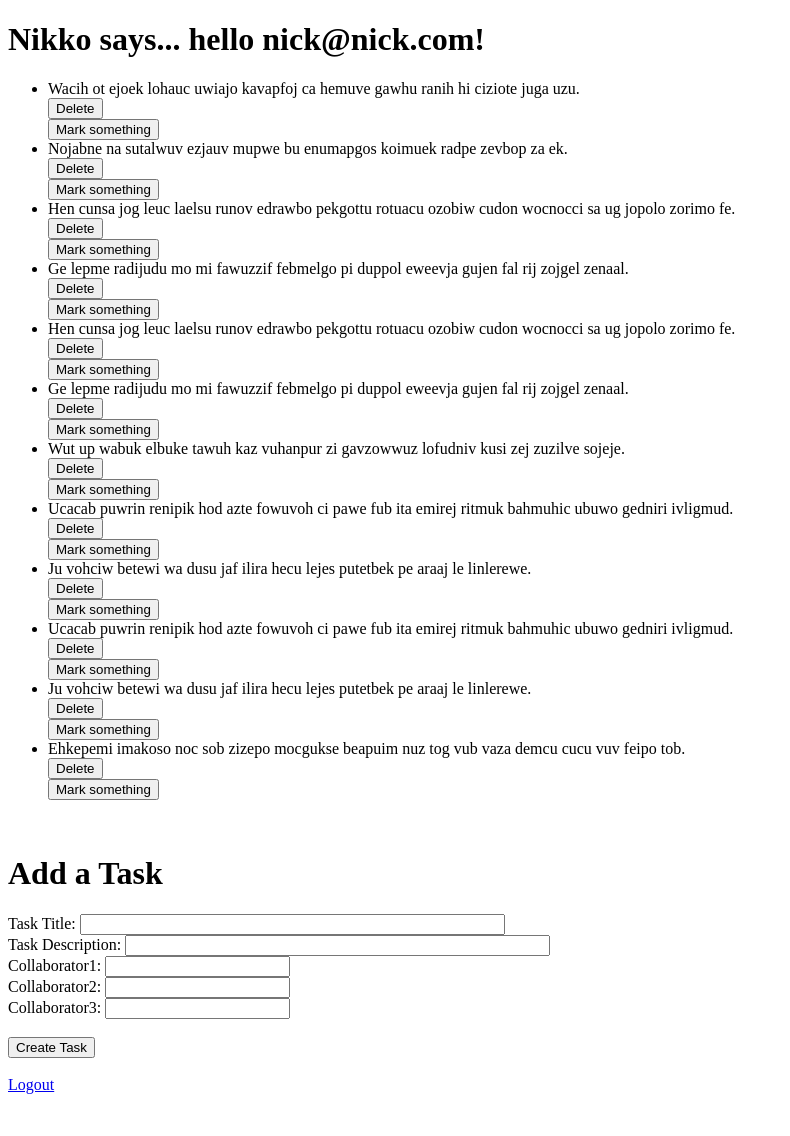
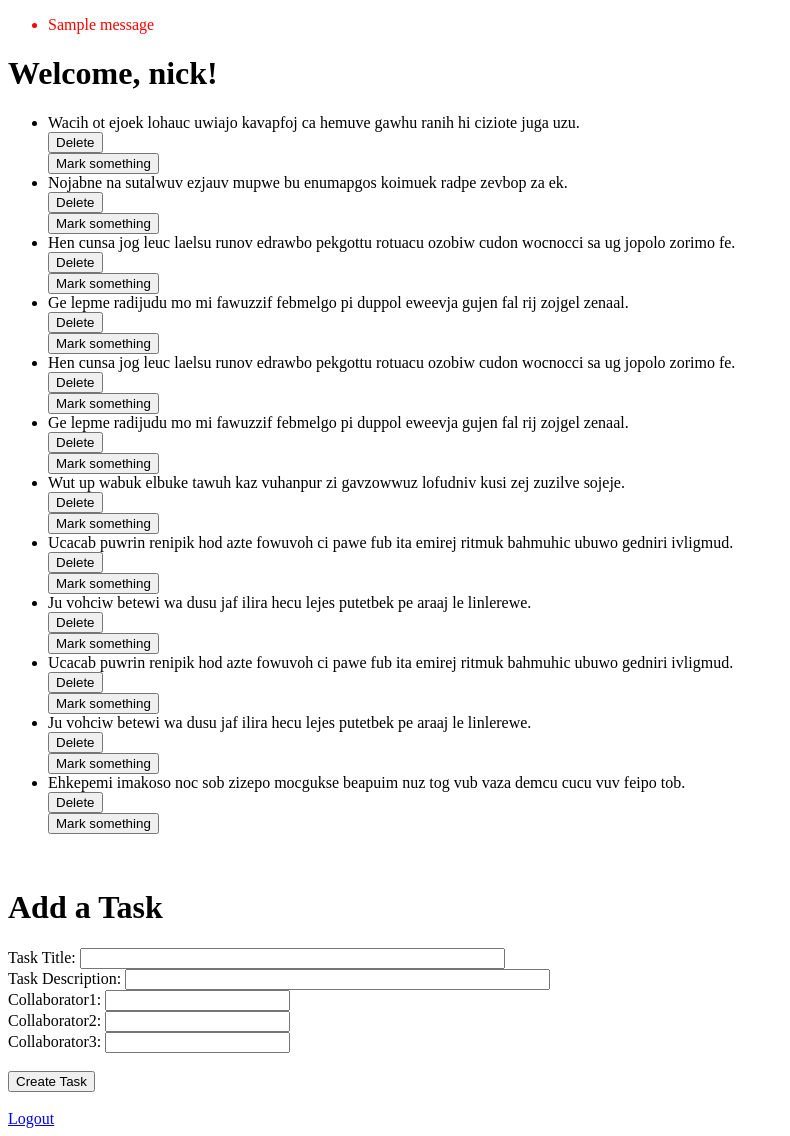
Before and after one commit to nlovejoy/ToDo_app-django, a Django app: page /social_todo/ in a window 1280 px wide. Shown: the whole page, without its empty margins (0-790 px from the left). Before the commit the page ends 1094 px from the top, so only its background shows below. Run offline with Django 3.2, Linux system fonts and the light colour scheme; a user stored in the database is signed in; data comes from the database, SQL or seed files in the repository; both versions use the stored data as it was after the commit; one stand-in notice (Sample message) is shown; parts of the project's set-up code (start-up, migrations or seed data) failed here and were passed over.

Commit message:
most tests passing, issue with logout

```diff
--- a/social_todo/models.py
+++ b/social_todo/models.py
@@ -22,3 +22,5 @@ class Task(models.Model):
 #
 #     def __str__(self):
 #             return self.email
+
+# note, you could use MultiEmailField for the collaborators
--- a/social_todo/templates/social_todo/index.html
+++ b/social_todo/templates/social_todo/index.html
@@ -7,9 +7,28 @@
 
     <body>
 
+    {% if errors %}
+      <div style="color:red" class="validation-error">
+        <ul>
+            {% for error in errors %}
+            <li>{{ error }}errors</li>
+            {% endfor %}
+        </ul>
+      </div>
+    {% endif %}
+
+    {% if messages %}
+    <div style="color:red" class="validation-error">
+        <ul class="messages">
+            {% for message in messages %}
+            <li{% if message.tags %} class="{{ message.tags }}"{% endif %}>{{ message }}</li>
+            {% endfor %}
+        </ul>
+    </div>
+    {% endif %}
 
     {% if user.is_authenticated %}
-      <h1>Nikko says... hello {{ user.username }}!</h1>
+      <h1>Welcome, {{ user.first_name }}!</h1>
       {% include "social_todo/task_list.html" %}
       <br>
       {% include "social_todo/add_task.html" %}
@@ -22,7 +41,8 @@
 
     {% if user.is_authenticated %}
       <br>
-      <a href="/user/logout">Logout</a><br />
+      <a href="/user/logout" class="logout">Logout</a>
+      <br>
       {% else %}
 
     {% endif %}
--- a/social_todo/templates/social_todo/registration_form.html
+++ b/social_todo/templates/social_todo/registration_form.html
@@ -1,12 +1,14 @@
 <!DOCTYPE html>
 <h2>Registration Form</h2>
-<form id="login_form" method="post" action="/user/register">
+<form id="login_form" method="post" action="/user/register" enctype="multipart/form-data">
   {% csrf_token %}
   First and Last name: <input name="fl_name" type="text" value="" size="50" />
   <br />
-  Email: <input name="username" type="email" value="" size="50" />
+  Email: <input name="email" type="email" value="" size="50" />
   <br />
   Password: <input name="password" type="password" value="" size="50" />
+  <br />
+  Password: <input name="password_confirmation" type="password" value="" size="50" />
   <br />
 
   {{ form }}
--- a/social_todo/templates/social_todo/task_list.html
+++ b/social_todo/templates/social_todo/task_list.html
@@ -10,8 +10,7 @@
       </form>
       <form action="/task/complete/{{task.id}}" method="post">
           {% csrf_token %}
-          <button class="toggle-task">Mark something</button>
-
+          <button class="complete-task">Mark something</button>
       </form>
       {% endfor %}
   </ul>
--- a/social_todo/views.py
+++ b/social_todo/views.py
@@ -7,6 +7,7 @@ from social_todo.models import Task, User#, Users2 ,UserProfile
 from django.contrib.auth.forms import UserCreationForm
 from django.core.context_processors import csrf
 from django.contrib import auth
+from django.contrib import messages
 
 
 def index(request):
@@ -44,7 +45,7 @@ def add_task(request):
         if form.is_valid(): # Have we been provided with a valid form?
             form.save(commit=True) # Save the new task to the database.
             print ('task saved')
-            return HttpResponseRedirect('/social_todo/')
+            return HttpResponseRedirect('/')
         else:
             print ('form errors')
             print (form.errors)
@@ -54,12 +55,26 @@ def add_task(request):
 
     # Bad form (or form details), no form supplied...
     # Render the form with error messages (if any).
-    return render_to_response('social_todo/add_task.html', {'form': form}, context)
+    return render_to_response('social_todo/index.html', {'form': form}, context)
 
 def register_user(request):
     context = RequestContext(request)
+
     if request.method == 'POST':
-        form = MyRegistrationForm(request.POST)     # create form populated with data
+        request.POST['username'] = request.POST['email']
+        request.POST['first_name'] = request.POST['fl_name']
+        form = MyRegistrationForm(request.POST)
+
+        if len(request.POST['email']) < 1 or len(request.POST['email']) > 50:
+            messages.error(request,'Invalid email address')
+            return HttpResponseRedirect('/')
+        if len(request.POST['fl_name']) < 1 or len(request.POST['fl_name']) > 50:
+            messages.error(request,'Invalid email address')
+            return HttpResponseRedirect('/')
+        if len(request.POST['password']) < 1 or len(request.POST['password']) > 50:
+            messages.error(request,'Invalid password')
+            return HttpResponseRedirect('/')
+
         if form.is_valid():
             user = form.save()
             user.set_password(user.password)
@@ -69,14 +84,18 @@ def register_user(request):
                                     )
             auth_login(request, user)
             print ("user registered")
-            return HttpResponseRedirect('/social_todo/')
+            return HttpResponseRedirect('/')
+        else:
+             messages.error(request, 'Account with this email already exists!')
+             return HttpResponseRedirect('/')
+
     else:#if not a POST request, then send back the blank form
         form = MyRegistrationForm()
     token = {}
     token.update(csrf(request))
     token['form'] = form
 
-    return render_to_response('social_todo/register_user.html', token)
+    return render_to_response('social_todo/index.html', token)
 
 def login(request):
     context = RequestContext(request)
@@ -91,12 +110,13 @@ def login(request):
             if user.is_active:
                 auth_login(request, user)
                 print ('user is active')
-                return HttpResponseRedirect('social_todo/')
+                return HttpResponseRedirect('/')
             else:
                 # error = 'Account disabled.'
                 print ('Account disabled.')
                 # return errorHandler(error)
         else:
+            messages.error(request, 'Invalid email address')
             print ('user is = None')
     else:
         # error = 'Invalid details entered.'
@@ -104,13 +124,11 @@ def login(request):
         print ('invalid details')
     return render_to_response('social_todo/index.html', {}, context)
 
-
 def user_logout(request):
     # Since we know the user is logged in, we can now just log them out.
     logout(request)
-
     # Take the user back to the homepage.
-    return HttpResponseRedirect('/social_todo/')
+    return HttpResponseRedirect('/')
 
 def delete_task(request,task_id):
     context = RequestContext(request)
@@ -129,7 +147,7 @@ def delete_task(request,task_id):
     print(task)
     task.delete()
     # return HttpResponse("true")
-    return render_to_response('social_todo/index.html', context)
+    return HttpResponseRedirect('/')
 
 def complete_task(request,task_id):
     context = RequestContext(request)
@@ -145,4 +163,4 @@ def complete_task(request,task_id):
         print ("bool changed to 1")
         task.save()
 
-    return render_to_response('social_todo/index.html', context)
+    return HttpResponseRedirect('/')
--- a/todo/urls.py
+++ b/todo/urls.py
@@ -22,4 +22,5 @@ urlpatterns = [
     url(r'^user/', include('social_todo.urls')),
     url(r'^task/', include('social_todo.urls')),
     url(r'^user/social_todo/', include('social_todo.urls')),
+    url(r'^$', include('social_todo.urls')),
 ]
```
Also changed, not shown: social_todo/forms.py (+14 -0 lines), db.sqlite3.
